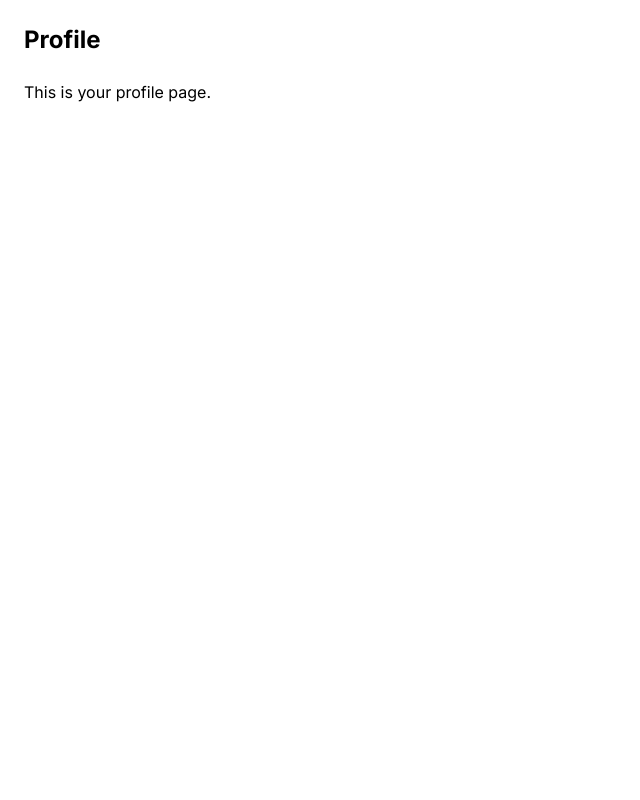
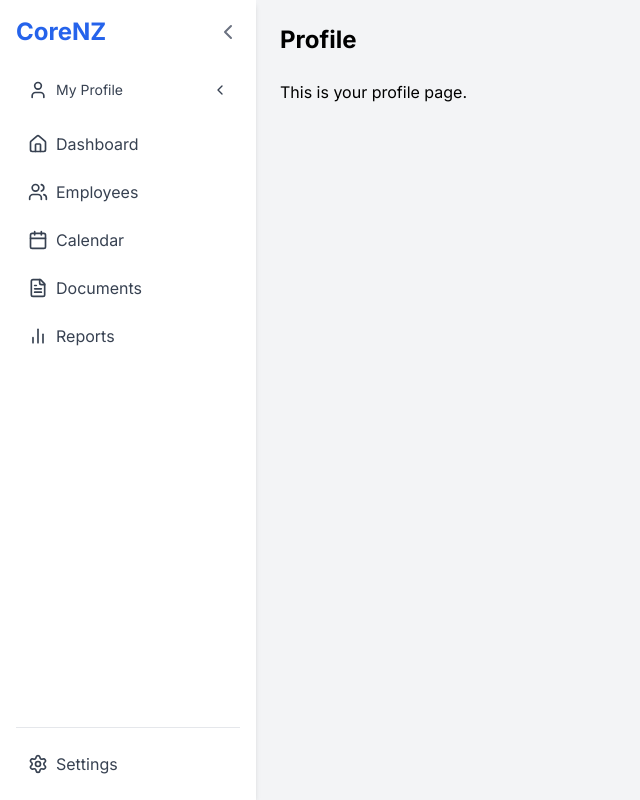
Before and after one commit to VacationReady/corenz-frontend, a Next.js app: page /profile in a window 1280 px wide. Shown: the whole page, without its empty margins (0-640 px from the left). Built offline with nearby package versions, Linux system fonts and the light colour scheme; no server answers.

Commit message:
Fix: wrap /profile in ClientLayout to fix session and sidebar rendering

```diff
--- a/app/profile/page.tsx
+++ b/app/profile/page.tsx
@@ -1,11 +1,13 @@
 "use client";
 export const dynamic = "force-dynamic";
 
+import ClientLayout from "@/components/ClientLayout";
+
 export default function ProfilePage() {
   return (
-    <main className="flex-1 p-6 overflow-y-auto">
+    <ClientLayout>
       <h1 className="text-2xl font-bold mb-6">Profile</h1>
       <p>This is your profile page.</p>
-    </main>
+    </ClientLayout>
   );
 }
```
